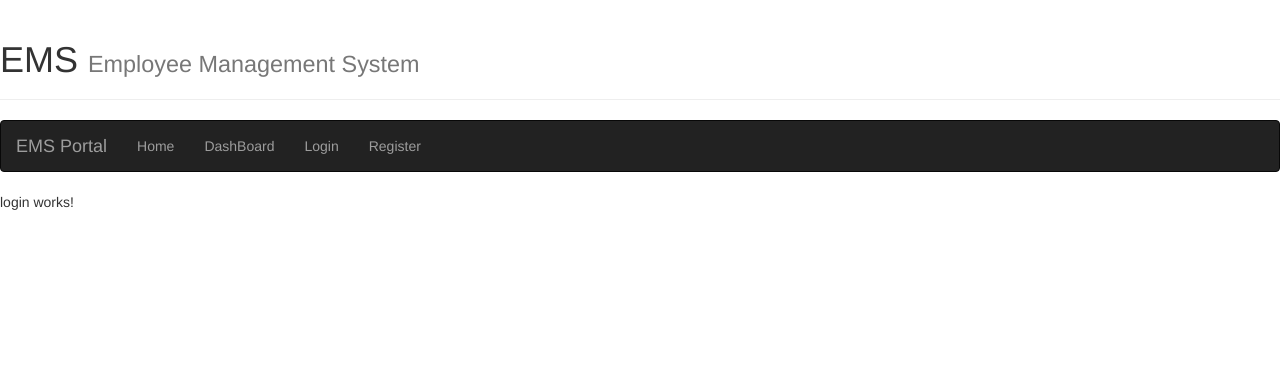
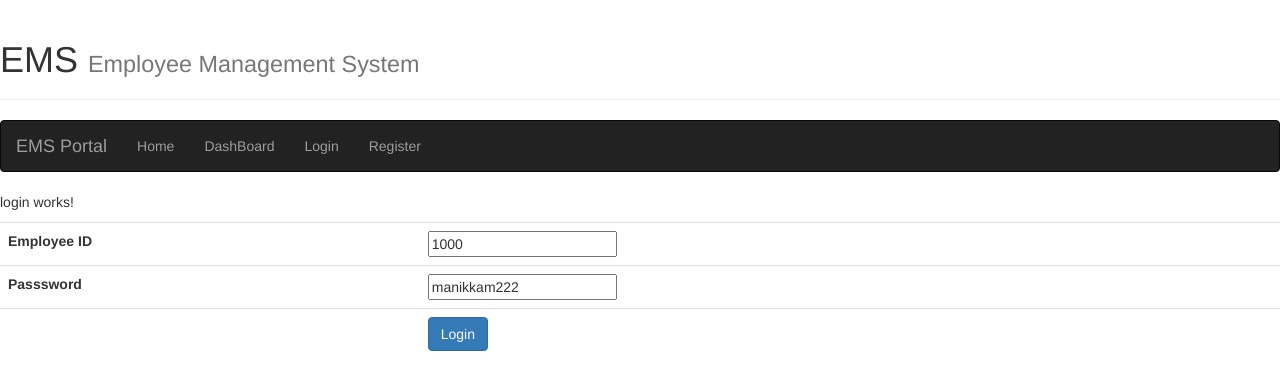
Before and after one commit to roshanzameerali/emsfrontend, an Angular app: page /login in a window 1280 px wide. Shown: the top 390 px of the page. Built offline with nearby package versions, Linux system fonts and the light colour scheme.

Commit message:
login static done

```diff
--- a/src/app/app.module.ts
+++ b/src/app/app.module.ts
@@ -7,6 +7,7 @@ import { UserProfileService } from './services/userprofile.service';
 import { HttpClient, HttpClientModule } from '@angular/common/http';
 import { RegisterService } from './services/register.service';
 import { FormsModule } from '@angular/forms';
+import { LoginService } from './services/login.service';
 
 @NgModule({
   declarations: [
@@ -19,7 +20,7 @@ import { FormsModule } from '@angular/forms';
     HttpClientModule,
     FormsModule
   ],
-  providers: [UserProfileService, RegisterService],
+  providers: [UserProfileService, RegisterService,LoginService],
   bootstrap: [AppComponent]
 })
 export class AppModule { }
--- a/src/app/login/login.component.html
+++ b/src/app/login/login.component.html
@@ -1 +1,31 @@
 <p>login works!</p>
+
+<div class="form-group">
+    <table class="table">
+
+        <tbody>
+          <tr>
+            <th scope="row">Employee ID</th>
+            <td><input type="text"  [(ngModel)]="Employee_id" >
+
+            </td>
+          </tr>
+          <tr>
+            <th scope="row">Passsword</th>
+            <td><input type="text"  [(ngModel)]="Password"  >
+
+            </td>
+          </tr>
+          <tr>
+            <th scope="row"></th>
+            <td><button type="button" class="btn btn-primary" (click)=" Login()">Login </button>
+
+            </td>
+          </tr>
+        </tbody>
+    </table>
+</div>
+
+<!-- <div class="panel-body" *ngFor="let userpro of Role">
+    {{userpro.Role}}
+</div> -->
--- a/src/app/login/login.component.ts
+++ b/src/app/login/login.component.ts
@@ -1,4 +1,5 @@
 import { Component, OnInit } from '@angular/core';
+import { LoginService } from '../services/login.service';
 
 @Component({
   selector: 'app-login',
@@ -7,7 +8,20 @@ import { Component, OnInit } from '@angular/core';
 })
 export class LoginComponent implements OnInit {
 
-  constructor() { }
+  Employee_id:number = 1000;
+  Password:string = "manikkam222";
+  Role:any;
+  constructor(private loginService:LoginService) {
+
+  }
+
+  Login()
+  {
+    this.loginService.Login(this.Employee_id,this.Password).subscribe(
+      user=>{
+        this.Role = user,
+        console.log(this.Role)} )
+  }
 
   ngOnInit(): void {
   }
--- /dev/null
+++ b/src/app/services/login.service.ts
@@ -0,0 +1,16 @@
+import {HttpClient} from '@angular/common/http';
+import { Injectable } from '@angular/core';
+import { Register } from '../models/register.model';
+
+@Injectable()
+export class LoginService{
+
+    constructor(private getHttp:HttpClient,private postHttp:HttpClient,private putHttp:HttpClient){
+
+    }
+    public Login(id:number,Password:string){
+        return this.postHttp.get("http://localhost:60000/api/Login/?id=1000&password=manikkam222");
+    }
+
+
+}
```
